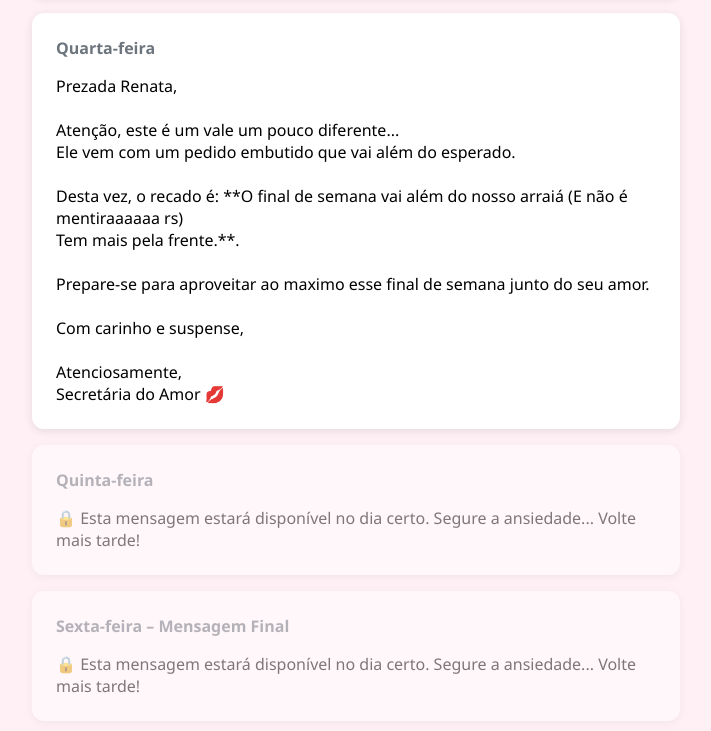
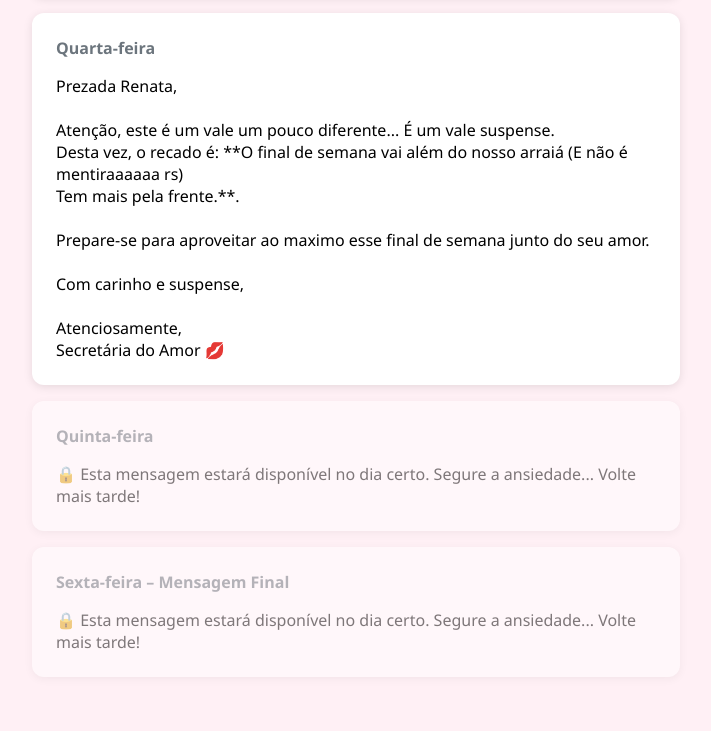
Before and after one commit to OdairVasconcellos/NossoFinalDeSemanaDosNamorados, a plain HTML site: page index.html in a window 1280 px wide. Shown: the part 1175-1906 px from the top of the page, without its empty margins (284-995 px from the left). Drawn offline with Linux system fonts and the light colour scheme.

Commit message:
Update index.html

```diff
--- a/index.html
+++ b/index.html
@@ -93,9 +93,7 @@ Secretária do Amor 💆‍♀️`
         title: 'Quarta-feira',
         text: `Prezada Renata,
 
-Atenção, este é um vale um pouco diferente...
-Ele vem com um pedido embutido que vai além do esperado.
-
+Atenção, este é um vale um pouco diferente... É um vale suspense.
 Desta vez, o recado é: **O final de semana vai além do nosso arraiá (E não é mentiraaaaaa rs)
 Tem mais pela frente.**.
 
@@ -111,7 +109,7 @@ Secretária do Amor 💋`
         title: 'Quinta-feira',
         text: `Prezada Renata,
 
-O mistério continua em cena.
+O mistério continua em cena.  Você acaba de ganhar um vale surpresa.
 Mas o conteúdo será revelado no domingo ás 14h, como toda boa surpresa deve ser.
 
 Prepare-se para sorrir sem aviso prévio.
```
